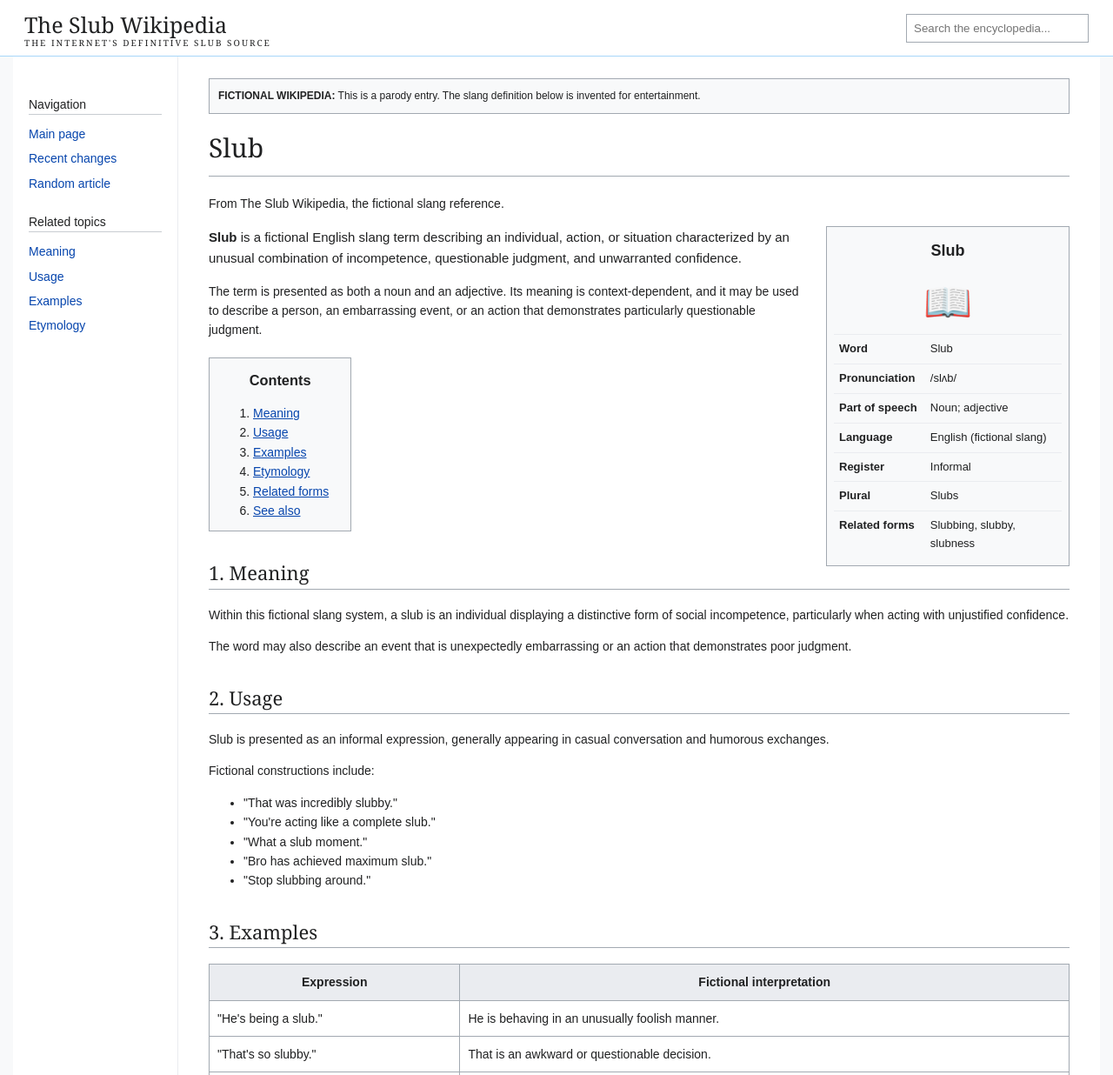
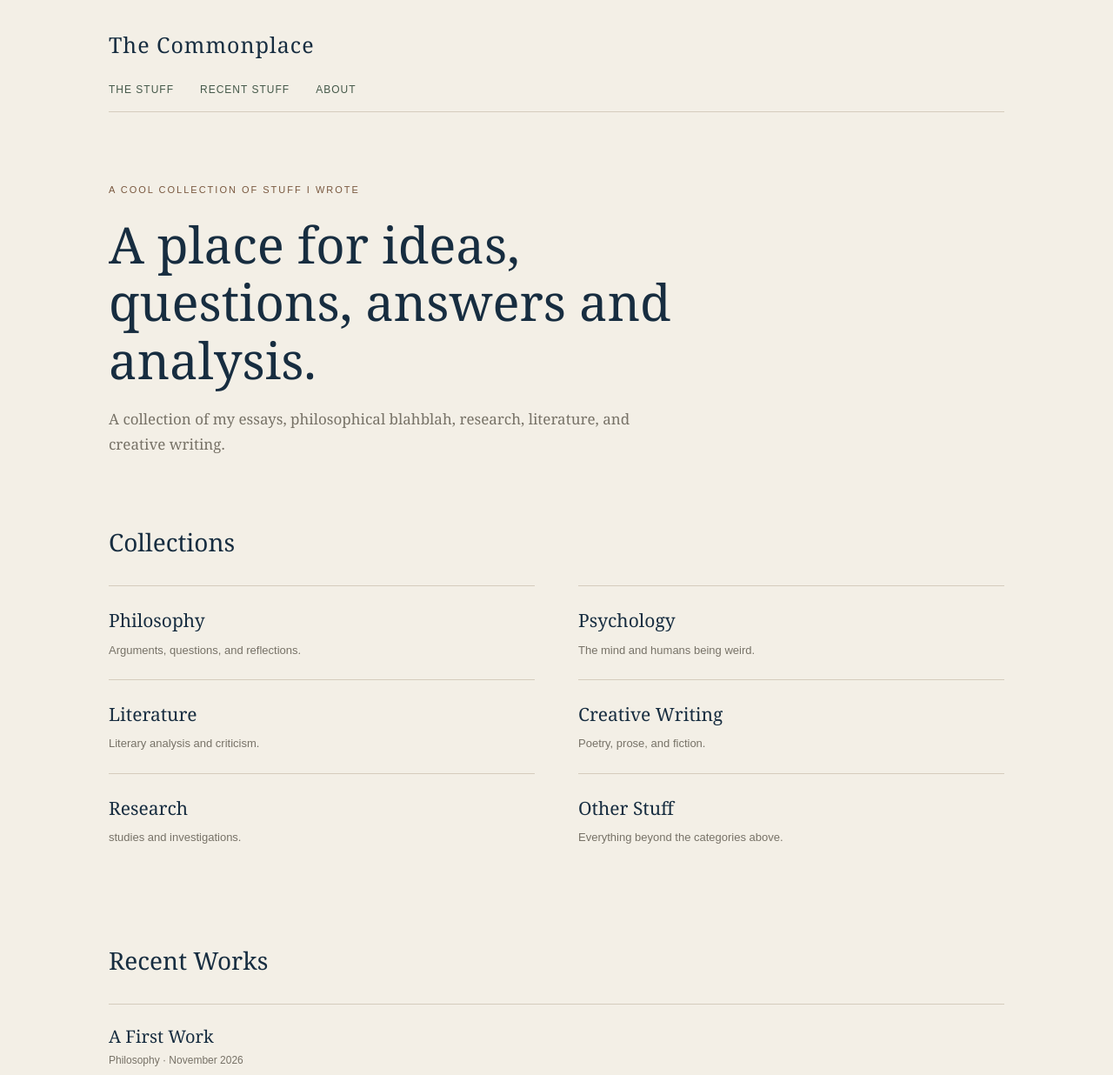
Before and after one commit to OliverWest67/the-commonplace, a plain HTML site: page index.html in a window 1280 px wide. Shown: the top 1236 px of the page at 87% size. Drawn offline with Linux system fonts and the light colour scheme.

Commit message:
Update index.html

```diff
--- a/index.html
+++ b/index.html
@@ -5,196 +5,177 @@
     <meta charset="UTF-8">
     <meta name="viewport" content="width=device-width, initial-scale=1.0">
 
-<title>Slub — The Slub Wikipedia</title>
+    <title>The Commonplace</title>
 
     <style>
+        :root {
+            --paper: #F3EFE6;
+            --navy: #172D40;
+            --brown: #79583F;
+            --green: #45594A;
+            --ink: #292927;
+            --muted: #777267;
+            --line: #D5CCBD;
+        }
+
         * {
+            margin: 0;
+            padding: 0;
             box-sizing: border-box;
         }
 
         body {
-    margin: 0;
-    background: #f8f9fa;
-    color: #202122;
-    font-family: Arial, Helvetica, sans-serif;
-    font-size: 14px;
-    line-height: 1.6;
+            background: var(--paper);
+            color: var(--ink);
+            font-family: Georgia, "Times New Roman", serif;
+            line-height: 1.7;
         }
 
         header {
-    height: 65px;
-    display: flex;
-    align-items: center;
-    padding: 0 28px;
-    border-bottom: 1px solid #a7d7f9;
-    background: white;
+            max-width: 1100px;
+            margin: auto;
+            padding: 30px 35px 20px;
         }
 
-.logo {
-    font-family: Georgia, serif;
+        .site-title {
+            color: var(--navy);
             font-size: 25px;
-    margin-right: 35px;
+            font-weight: normal;
+            letter-spacing: 1px;
         }
 
-.logo small {
-    display: block;
-    font-size: 10px;
-    margin-top: -7px;
-    letter-spacing: 2px;
+        nav {
+            display: flex;
+            gap: 30px;
+            margin-top: 20px;
+            border-bottom: 1px solid var(--line);
+            padding-bottom: 15px;
         }
 
-.search {
-    margin-left: auto;
+        nav a {
+            color: var(--green);
+            text-decoration: none;
+            font-family: Arial, sans-serif;
+            font-size: 12px;
+            letter-spacing: 1px;
+            text-transform: uppercase;
         }
 
-.search input {
-    padding: 8px;
-    border: 1px solid #a2a9b1;
-    width: 210px;
-}
-
-.container {
-    display: flex;
-    max-width: 1250px;
-    margin: auto;
-    background: white;
-    min-height: 100vh;
-}
-
-.sidebar {
-    width: 190px;
-    padding: 25px 18px;
-    border-right: 1px solid #eaecf0;
-    flex-shrink: 0;
-}
-
-.sidebar a {
-    display: block;
-    color: #0645ad;
-    text-decoration: none;
-    padding: 3px 0;
-}
-
-.sidebar h4 {
-    border-bottom: 1px solid #c8ccd1;
-    font-weight: normal;
-    margin-bottom: 8px;
+        nav a:hover {
+            color: var(--brown);
         }
 
         main {
-    flex: 1;
-    padding: 25px 35px;
-    min-width: 0;
+            max-width: 1100px;
+            margin: auto;
+            padding: 60px 35px;
+        }
+
+        .intro {
+            max-width: 650px;
+            margin-bottom: 75px;
+        }
+
+        .eyebrow {
+            color: var(--brown);
+            font-family: Arial, sans-serif;
+            font-size: 11px;
+            letter-spacing: 2px;
+            text-transform: uppercase;
         }
 
         h1 {
-    font-family: Georgia, serif;
+            color: var(--navy);
+            font-size: clamp(36px, 6vw, 58px);
             font-weight: normal;
-    font-size: 30px;
-    border-bottom: 1px solid #a2a9b1;
-    padding-bottom: 8px;
-    margin-top: 0;
+            line-height: 1.15;
+            margin: 20px 0;
+        }
+
+        .intro p {
+            color: var(--muted);
+            font-size: 17px;
         }
 
         h2 {
-    font-family: Georgia, serif;
+            color: var(--navy);
+            font-size: 28px;
             font-weight: normal;
-    font-size: 22px;
-    border-bottom: 1px solid #a2a9b1;
-    margin-top: 30px;
+            margin-bottom: 25px;
         }
 
-a {
-    color: #0645ad;
+        .categories {
+            display: grid;
+            grid-template-columns: repeat(2, 1fr);
+            gap: 0 50px;
         }
 
-.notice {
-    background: #f8f9fa;
-    border: 1px solid #a2a9b1;
-    padding: 10px;
-    margin-bottom: 15px;
+        .category {
+            border-top: 1px solid var(--line);
+            padding: 22px 0;
+        }
+
+        .category a {
+            color: var(--navy);
+            font-size: 21px;
+            text-decoration: none;
+        }
+
+        .category a:hover {
+            color: var(--brown);
+        }
+
+        .category p {
+            color: var(--muted);
+            font-family: Arial, sans-serif;
+            font-size: 13px;
+            margin-top: 5px;
+        }
+
+        .recent {
+            margin-top: 85px;
+        }
+
+        .work {
+            border-top: 1px solid var(--line);
+            padding: 20px 0;
+        }
+
+        .work a {
+            color: var(--navy);
+            font-size: 20px;
+            text-decoration: none;
+        }
+
+        .work p {
+            color: var(--muted);
+            font-family: Arial, sans-serif;
             font-size: 12px;
         }
 
-.infobox {
-    float: right;
-    width: 280px;
-    margin: 0 0 20px 25px;
-    border: 1px solid #a2a9b1;
-    background: #f8f9fa;
-    padding: 8px;
-    font-size: 13px;
-}
-
-.infobox h3 {
-    text-align: center;
-    margin: 5px 0 10px;
-    font-size: 18px;
-}
-
-.infobox table {
-    width: 100%;
-    border-collapse: collapse;
-}
-
-.infobox td {
-    padding: 6px;
-    border-top: 1px solid #eaecf0;
-    vertical-align: top;
-}
-
-.infobox td:first-child {
-    font-weight: bold;
-    width: 40%;
-}
-
-.toc {
-    display: table;
-    border: 1px solid #a2a9b1;
-    background: #f8f9fa;
-    padding: 12px 25px;
-    margin: 20px 0;
-}
-
-.toc h3 {
-    margin: 0;
+        footer {
+            border-top: 1px solid var(--line);
+            color: var(--muted);
+            font-family: Arial, sans-serif;
+            font-size: 12px;
+            margin-top: 80px;
+            padding: 25px 35px;
             text-align: center;
         }
 
-.toc ol {
-    margin-bottom: 0;
-    padding-left: 25px;
+        @media (max-width: 600px) {
+            header, main {
+                padding-left: 22px;
+                padding-right: 22px;
             }
 
-.definition {
-    font-size: 15px;
+            .categories {
+                grid-template-columns: 1fr;
             }
 
-footer {
-    border-top: 1px solid #a2a9b1;
-    padding: 20px;
-    margin-top: 45px;
-    font-size: 12px;
-    color: #54595d;
-}
-
-@media(max-width: 750px) {
-    .sidebar {
-        display: none;
-    }
-
-    main {
-        padding: 20px 15px;
-    }
-
-    .infobox {
-        float: none;
-        width: 100%;
-        margin: 15px 0;
-    }
-
-    .search input {
-        width: 120px;
+            nav {
+                gap: 18px;
+                flex-wrap: wrap;
             }
         }
     </style>
@@ -203,210 +184,96 @@ footer {
 <body>
 
     <header>
-    <div class="logo">
-        The Slub Wikipedia
-        <small>THE INTERNET'S DEFINITIVE SLUB SOURCE</small>
-    </div>
+        <div class="site-title">The Commonplace</div>
 
-    <div class="search">
-        <input type="text" placeholder="Search the encyclopedia...">
-    </div>
+        <nav>
+            <a href="#collections">The Stuff</a>
+            <a href="#recent">Recent Stuff</a>
+            <a href="#about">About</a>
+        </nav>
     </header>
-
-<div class="container">
-
-<aside class="sidebar">
-    <h4>Navigation</h4>
-    <a href="#">Main page</a>
-    <a href="#">Recent changes</a>
-    <a href="#">Random article</a>
-
-    <h4>Related topics</h4>
-    <a href="#meaning">Meaning</a>
-    <a href="#usage">Usage</a>
-    <a href="#examples">Examples</a>
-    <a href="#etymology">Etymology</a>
-</aside>
 
     <main>
 
-<div class="notice">
-    <strong>FICTIONAL WIKIPEDIA:</strong>
-    This is a parody entry. The slang definition below is invented for entertainment.
+        <section class="intro">
+            <div class="eyebrow">
+                A cool collection of stuff I wrote
             </div>
 
-<h1>Slub</h1>
+            <h1>A place for ideas, questions, answers and analysis.</h1>
 
-<p>From The Slub Wikipedia, the fictional slang reference.</p>
+            <p>
+                A collection of my essays, philosophical blahblah,
+                research, literature, and creative writing.
+            </p>
+        </section>
 
-<div class="infobox">
-    <h3>Slub</h3>
+        <section id="collections">
+            <h2>Collections</h2>
 
-    <div style="text-align:center; font-size:45px;">📖</div>
+            <div class="categories">
 
-    <table>
-        <tr>
-            <td>Word</td>
-            <td>Slub</td>
-        </tr>
-        <tr>
-            <td>Pronunciation</td>
-            <td>/slʌb/</td>
-        </tr>
-        <tr>
-            <td>Part of speech</td>
-            <td>Noun; adjective</td>
-        </tr>
-        <tr>
-            <td>Language</td>
-            <td>English (fictional slang)</td>
-        </tr>
-        <tr>
-            <td>Register</td>
-            <td>Informal</td>
-        </tr>
-        <tr>
-            <td>Plural</td>
-            <td>Slubs</td>
-        </tr>
-        <tr>
-            <td>Related forms</td>
-            <td>Slubbing, slubby, slubness</td>
-        </tr>
-    </table>
+                <div class="category">
+                    <a href="#">Philosophy</a>
+                    <p>Arguments, questions, and reflections.</p>
                 </div>
 
-<p class="definition">
-    <b>Slub</b> is a fictional English slang term describing
-    an individual, action, or situation characterized by an
-    unusual combination of incompetence, questionable judgment,
-    and unwarranted confidence.
-</p>
+                <div class="category">
+                    <a href="#">Psychology</a>
+                    <p>The mind and humans being weird.</p>
+                </div>
+
+                <div class="category">
+                    <a href="#">Literature</a>
+                    <p>Literary analysis and criticism.</p>
+                </div>
+
+                <div class="category">
+                    <a href="#">Creative Writing</a>
+                    <p>Poetry, prose, and fiction.</p>
+                </div>
+
+                <div class="category">
+                    <a href="#">Research</a>
+                    <p>studies and investigations.</p>
+                </div>
+
+                <div class="category">
+                    <a href="#">Other Stuff</a>
+                    <p>Everything beyond the categories above.</p>
+                </div>
+
+            </div>
+        </section>
+
+        <section class="recent" id="recent">
+            <h2>Recent Works</h2>
+
+            <div class="work">
+                <a href="#">A First Work</a>
+                <p>Philosophy · November 2026</p>
+            </div>
+
+            <div class="work">
+                <a href="#">Another Work</a>
+                <p>Psychology · November 2026</p>
+            </div>
+        </section>
+
+        <section class="recent" id="about">
+            <h2>About the Archive</h2>
 
             <p>
-    The term is presented as both a noun and an adjective.
-    Its meaning is context-dependent, and it may be used to
-    describe a person, an embarrassing event, or an action
-    that demonstrates particularly questionable judgment.
+                This archive contains independently written works,
+                research, reflections, and ongoing intellectual projects.
             </p>
+        </section>
 
-<div class="toc">
-    <h3>Contents</h3>
-    <ol>
-        <li><a href="#meaning">Meaning</a></li>
-        <li><a href="#usage">Usage</a></li>
-        <li><a href="#examples">Examples</a></li>
-        <li><a href="#etymology">Etymology</a></li>
-        <li><a href="#variations">Related forms</a></li>
-        <li><a href="#see-also">See also</a></li>
-    </ol>
-</div>
-
-<h2 id="meaning">1. Meaning</h2>
-
-<p>
-    Within this fictional slang system, a slub is an individual
-    displaying a distinctive form of social incompetence,
-    particularly when acting with unjustified confidence.
-</p>
-
-<p>
-    The word may also describe an event that is unexpectedly
-    embarrassing or an action that demonstrates poor judgment.
-</p>
-
-<h2 id="usage">2. Usage</h2>
-
-<p>
-    Slub is presented as an informal expression, generally
-    appearing in casual conversation and humorous exchanges.
-</p>
-
-<p>Fictional constructions include:</p>
-
-<ul>
-    <li>"That was incredibly slubby."</li>
-    <li>"You're acting like a complete slub."</li>
-    <li>"What a slub moment."</li>
-    <li>"Bro has achieved maximum slub."</li>
-    <li>"Stop slubbing around."</li>
-</ul>
-
-<h2 id="examples">3. Examples</h2>
-
-<table border="1" cellpadding="9" cellspacing="0"
-style="border-collapse:collapse; width:100%; border-color:#a2a9b1;">
-
-<tr style="background:#eaecf0;">
-    <th>Expression</th>
-    <th>Fictional interpretation</th>
-</tr>
-
-<tr>
-    <td>"He's being a slub."</td>
-    <td>He is behaving in an unusually foolish manner.</td>
-</tr>
-
-<tr>
-    <td>"That's so slubby."</td>
-    <td>That is an awkward or questionable decision.</td>
-</tr>
-
-<tr>
-    <td>"Absolute slub."</td>
-    <td>A particularly impressive example of poor judgment.</td>
-</tr>
-
-<tr>
-    <td>"Slub behavior."</td>
-    <td>Behavior characterized by questionable decisions.</td>
-</tr>
-
-<tr>
-    <td>"Maximum slub."</td>
-    <td>An extreme example of the fictional concept.</td>
-</tr>
-
-</table>
-
-<h2 id="etymology">4. Etymology</h2>
-
-<p>
-    The slang definition presented in this article is invented.
-    It is not an established historical derivation of the English
-    word "slub", which has other genuine meanings.
-</p>
-
-<h2 id="variations">5. Related forms</h2>
-
-<ul>
-    <li><b>Slubs:</b> Plural form of slub.</li>
-    <li><b>Slubbing:</b> The fictional act of behaving like a slub.</li>
-    <li><b>Slubby:</b> An adjective describing slub-like behavior.</li>
-    <li><b>Slubness:</b> The abstract quality of being a slub.</li>
-    <li><b>Maximum slub:</b> An intensified expression.</li>
-</ul>
-
-<h2 id="see-also">6. See also</h2>
-
-<ul>
-    <li><a href="#">Goober</a></li>
-    <li><a href="#">Dingus</a></li>
-    <li><a href="#">Clown behavior</a></li>
-    <li><a href="#">Internet slang</a></li>
-</ul>
+    </main>
 
     <footer>
-    The Slub Encyclopedia is an independent fictional parody
-    project. It is not affiliated with Wikipedia or any
-    academic linguistic institution.
-
-    <br><br>
-    Last edited: 14 November 2026
+        An independently maintained archive · 2026
     </footer>
-
-</main>
-</div>
 
 </body>
 </html>
```
Lines whose indentation alone changed are shown as unchanged.
